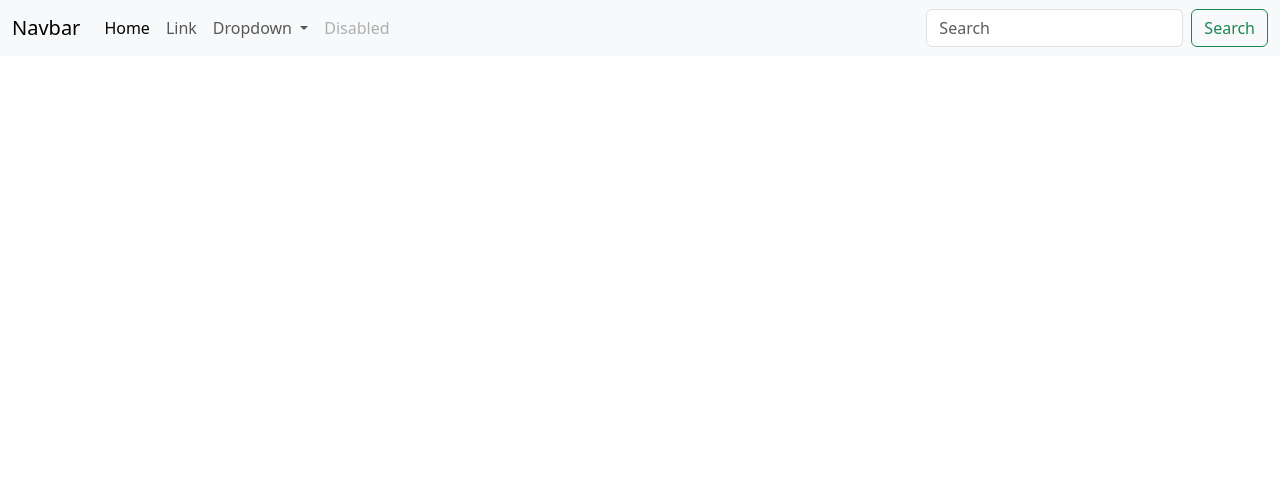
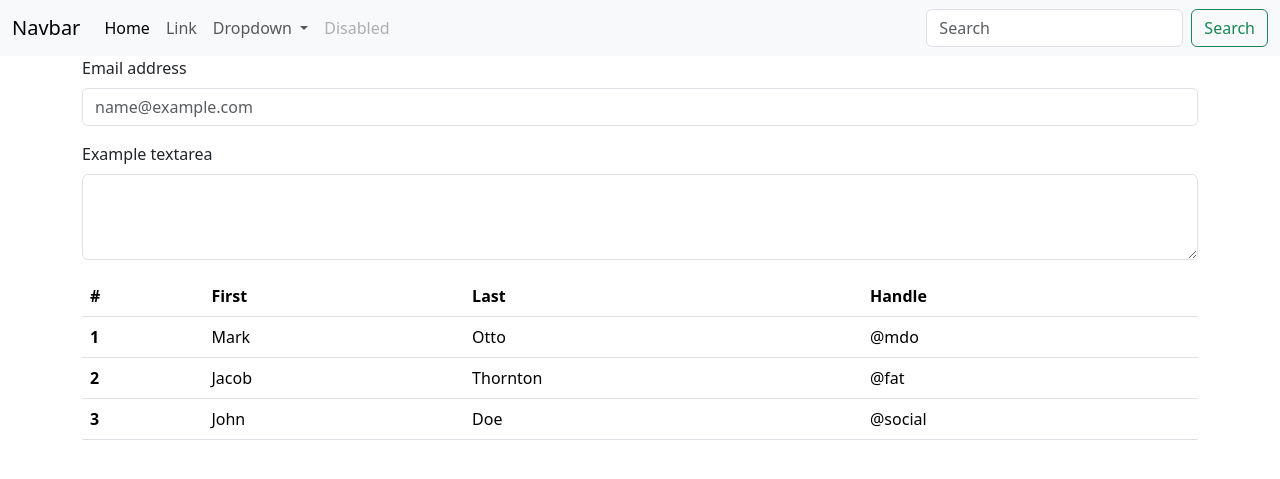
Before and after one commit to Manitabista04/Flask, a Flask app: page / in a window 1280 px wide. Shown: the top 479 px of the page. Run offline with Flask 3, Linux system fonts and the light colour scheme.

Commit message:
added nav bars and tables

```diff
--- a/templates/index.html
+++ b/templates/index.html
@@ -1,17 +1,29 @@
 <!doctype html>
 <html lang="en">
   <head>
-    <meta charset="utf-8">
-    <meta name="viewport" content="width=device-width, initial-scale=1">
-    <title>Bootstrap demo</title>
-    <link href="https://cdn.jsdelivr.net/npm/bootstrap@5.3.8/dist/css/bootstrap.min.css" rel="stylesheet" integrity="sha384-sRIl4kxILFvY47J16cr9ZwB07vP4J8+LH7qKQnuqkuIAvNWLzeN8tE5YBujZqJLB" crossorigin="anonymous">
+    <meta charset="utf-8" />
+    <meta name="viewport" content="width=device-width, initial-scale=1" />
+    <title>MyToDo</title>
+    <link
+      href="https://cdn.jsdelivr.net/npm/bootstrap@5.3.8/dist/css/bootstrap.min.css"
+      rel="stylesheet"
+      integrity="sha384-sRIl4kxILFvY47J16cr9ZwB07vP4J8+LH7qKQnuqkuIAvNWLzeN8tE5YBujZqJLB"
+      crossorigin="anonymous"
+    />
   </head>
   <body>
-
     <nav class="navbar navbar-expand-lg bg-body-tertiary">
       <div class="container-fluid">
         <a class="navbar-brand" href="#">Navbar</a>
-    <button class="navbar-toggler" type="button" data-bs-toggle="collapse" data-bs-target="#navbarSupportedContent" aria-controls="navbarSupportedContent" aria-expanded="false" aria-label="Toggle navigation">
+        <button
+          class="navbar-toggler"
+          type="button"
+          data-bs-toggle="collapse"
+          data-bs-target="#navbarSupportedContent"
+          aria-controls="navbarSupportedContent"
+          aria-expanded="false"
+          aria-label="Toggle navigation"
+        >
           <span class="navbar-toggler-icon"></span>
         </button>
         <div class="collapse navbar-collapse" id="navbarSupportedContent">
@@ -23,14 +35,22 @@
               <a class="nav-link" href="#">Link</a>
             </li>
             <li class="nav-item dropdown">
-          <a class="nav-link dropdown-toggle" href="#" role="button" data-bs-toggle="dropdown" aria-expanded="false">
+              <a
+                class="nav-link dropdown-toggle"
+                href="#"
+                role="button"
+                data-bs-toggle="dropdown"
+                aria-expanded="false"
+              >
                 Dropdown
               </a>
               <ul class="dropdown-menu">
                 <li><a class="dropdown-item" href="#">Action</a></li>
                 <li><a class="dropdown-item" href="#">Another action</a></li>
-            <li><hr class="dropdown-divider"></li>
-            <li><a class="dropdown-item" href="#">Something else here</a></li>
+                <li><hr class="dropdown-divider" /></li>
+                <li>
+                  <a class="dropdown-item" href="#">Something else here</a>
+                </li>
               </ul>
             </li>
             <li class="nav-item">
@@ -38,12 +58,66 @@
             </li>
           </ul>
           <form class="d-flex" role="search">
-        <input class="form-control me-2" type="search" placeholder="Search" aria-label="Search"/>
-        <button class="btn btn-outline-success" type="submit">Search</button>
+            <input
+              class="form-control me-2"
+              type="search"
+              placeholder="Search"
+              aria-label="Search"
+            />
+            <button class="btn btn-outline-success" type="submit">
+              Search
+            </button>
           </form>
         </div>
       </div>
     </nav>
-    <script src="https://cdn.jsdelivr.net/npm/bootstrap@5.3.8/dist/js/bootstrap.bundle.min.js" integrity="sha384-FKyoEForCGlyvwx9Hj09JcYn3nv7wiPVlz7YYwJrWVcXK/BmnVDxM+D2scQbITxI" crossorigin="anonymous"></script>
+    <div class="container">
+      <div class="mb-3">
+  <label for="exampleFormControlInput1" class="form-label">Email address</label>
+  <input type="email" class="form-control" id="exampleFormControlInput1" placeholder="name@example.com">
+</div>
+<div class="mb-3">
+  <label for="exampleFormControlTextarea1" class="form-label">Example textarea</label>
+  <textarea class="form-control" id="exampleFormControlTextarea1" rows="3"></textarea>
+</div>
+
+    </div>
+    <div class="container">
+      <table class="table">
+  <thead>
+    <tr>
+      <th scope="col">#</th>
+      <th scope="col">First</th>
+      <th scope="col">Last</th>
+      <th scope="col">Handle</th>
+    </tr>
+  </thead>
+  <tbody>
+    <tr>
+      <th scope="row">1</th>
+      <td>Mark</td>
+      <td>Otto</td>
+      <td>@mdo</td>
+    </tr>
+    <tr>
+      <th scope="row">2</th>
+      <td>Jacob</td>
+      <td>Thornton</td>
+      <td>@fat</td>
+    </tr>
+    <tr>
+      <th scope="row">3</th>
+      <td>John</td>
+      <td>Doe</td>
+      <td>@social</td>
+    </tr>
+  </tbody>
+</table>
+    </div>
+    <script
+      src="https://cdn.jsdelivr.net/npm/bootstrap@5.3.8/dist/js/bootstrap.bundle.min.js"
+      integrity="sha384-FKyoEForCGlyvwx9Hj09JcYn3nv7wiPVlz7YYwJrWVcXK/BmnVDxM+D2scQbITxI"
+      crossorigin="anonymous"
+    ></script>
   </body>
 </html>
```
Lines whose indentation alone changed are shown as unchanged.
